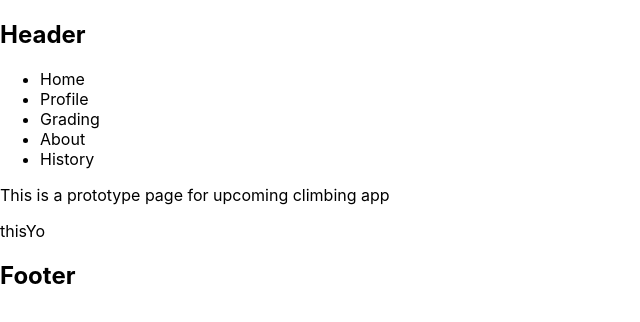
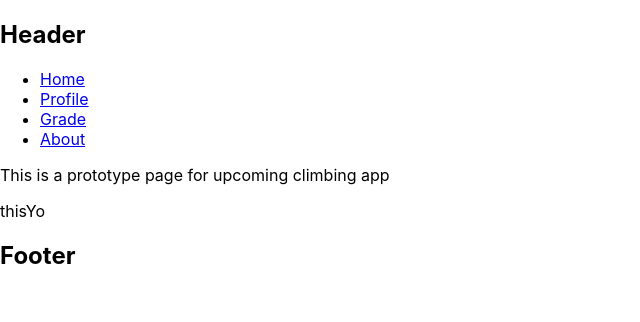
Before and after one commit to b3arrr/Climbing_Web_App, a React (Create React App) app: page /about in a window 1280 px wide. Shown: the top 322 px of the page, without its empty margins (0-640 px from the left). Built offline with nearby package versions, Linux system fonts and the light colour scheme.

Commit message:
update routing

```diff
--- a/src/App.js
+++ b/src/App.js
@@ -2,12 +2,16 @@ import "./App.css";
 import { BrowserRouter as Router, Route, Routes } from "react-router-dom";
 import AboutPage from "./pages/AboutPage";
 import GradePage from "./pages/GradePage";
+import HomePage from "./pages/HomePage";
+import ProfilePage from "./pages/ProfilePage";
 
 function App() {
     return (
         <>
             <Router>
                 <Routes>
+                    <Route path="/" element={<HomePage/>} />
+                    <Route path="/profile" element={<ProfilePage/>} />
                     <Route path="/about" element={<AboutPage />} />
                     <Route path="/grade" element={<GradePage />} />
                 </Routes>
--- a/src/components/Header.jsx
+++ b/src/components/Header.jsx
@@ -1,19 +1,22 @@
+import { Outlet, Link } from "react-router-dom";
 
 function Header() {
-    return(
+    return (
         <>
             <nav>
                 <h1>Header</h1>
                 <ul>
-                    <li>Home</li>
-                    <li>Profile</li>
-                    <li>Grading</li>
-                    <li>About</li>
-                    <li>History</li>
+                    <li>
+                        <Link to="/">Home</Link>
+                    </li>
+                    <li><Link to="/profile">Profile</Link></li>
+                    <li><Link to="/grade">Grade</Link></li>
+                    <li><Link to="/about">About</Link></li>
                 </ul>
             </nav>
+            <Outlet />
         </>
-    )
+    );
 }
 
 export default Header;
```
